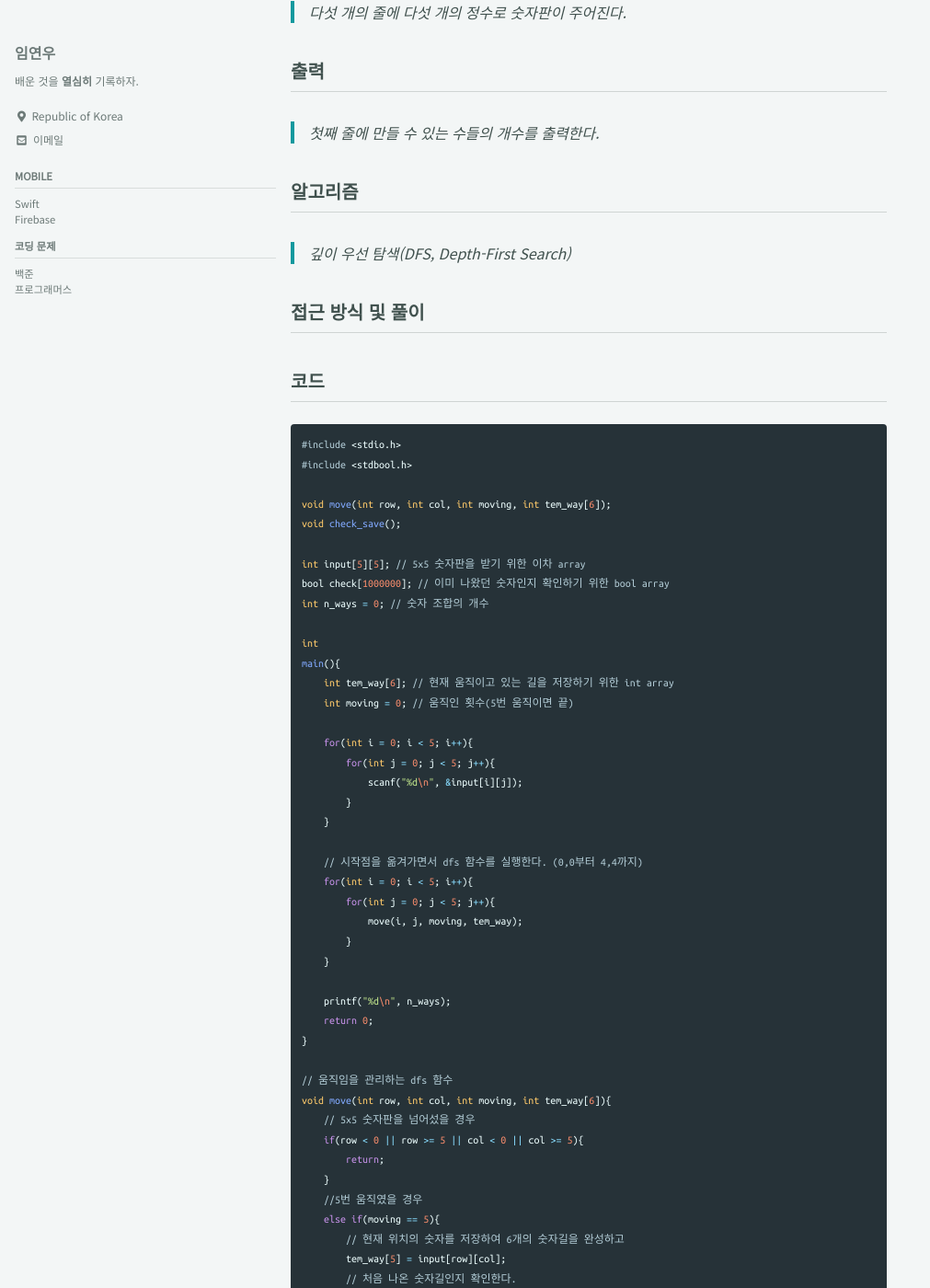
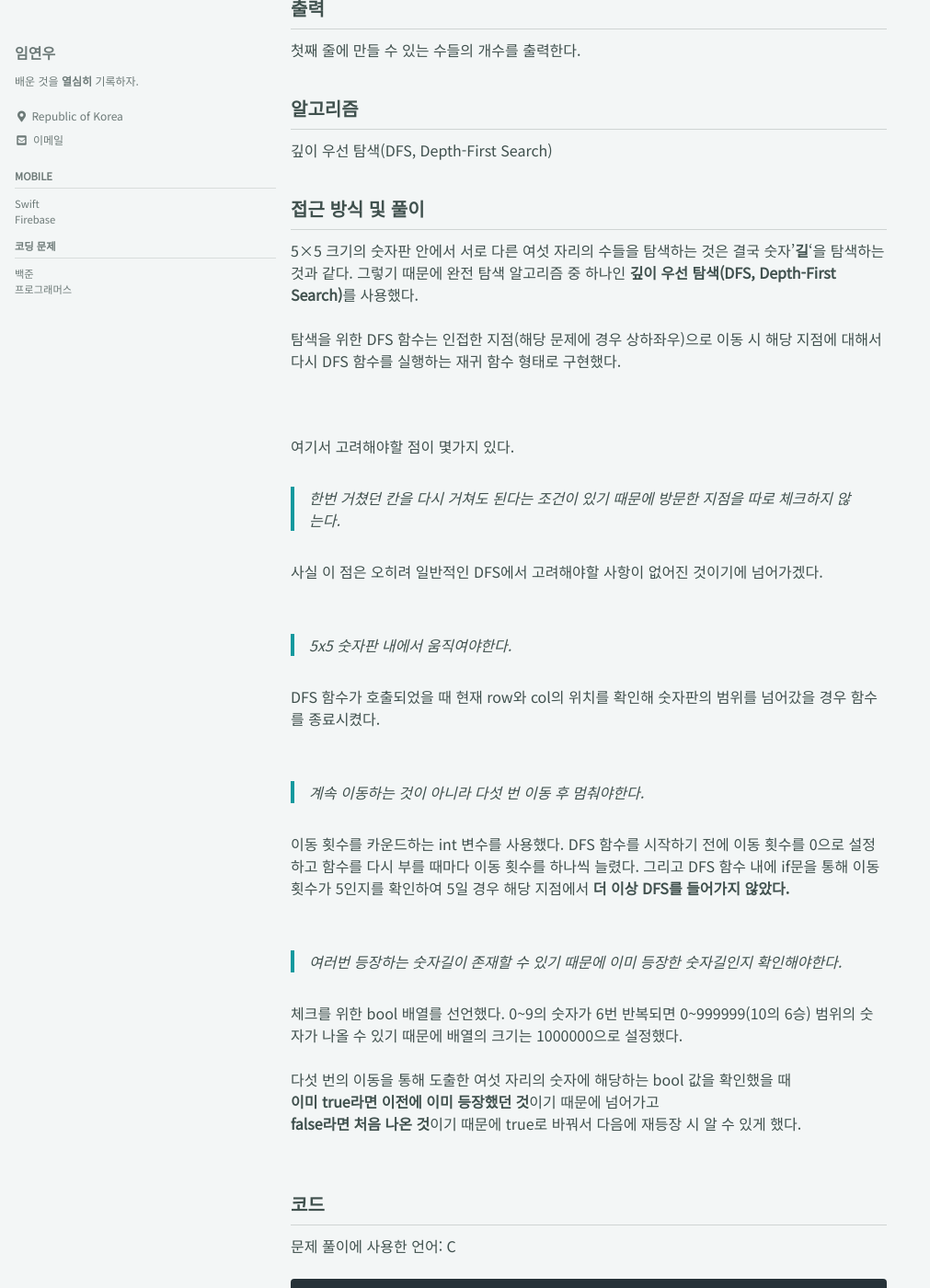
Before and after one commit to terry1213/terry1213.github.io, a Jekyll site: the page built from _posts/2020-08-20-2210.md, in a window 1280 px wide and 1400 px high, scrolled down 630 px. Shown: the whole window at 92% size, without its empty margins (0-1011 px from the left). Built offline with Jekyll 4.4.1, drawn with Linux system fonts in a browser that asks for light colours; cached includes are drawn as plain includes; comment, search, counter and statistics services are not loaded; some of the changed text lies outside the part shown.

Commit message:
백준 2210번 숫자판 점프
백준 2210번 숫자판 점프

```diff
--- a/_posts/2020-08-20-2210.md
+++ b/_posts/2020-08-20-2210.md
@@ -7,31 +7,61 @@ tags:
 - 코딩문제
 ---
 
-문제 풀이에 사용한 언어: C
-
 ## 문제 설명
 
-> 5×5 크기의 숫자판이 있다.<br>
-> 각각의 칸에는 숫자(digit, 0부터 9까지)가 적혀 있다.<br><br>
-> 이 숫자판의 임의의 위치에서 시작해서, 인접해 있는 네 방향으로 다섯 번 이동하면서, 각 칸에 적혀있는 숫자를 차례로 붙이면 6자리의 수가 된다.<br>
-> 이동을 할 때에는 한 번 거쳤던 칸을 다시 거쳐도 되며, 0으로 시작하는 000123과 같은 수로 만들 수 있다.<br><br>
-> 숫자판이 주어졌을 때, 만들 수 있는 서로 다른 여섯 자리의 수들의 개수를 구하는 프로그램을 작성하시오.<br>
+5×5 크기의 숫자판이 있다.<br>
+각각의 칸에는 숫자(digit, 0부터 9까지)가 적혀 있다.<br><br>
+이 숫자판의 임의의 위치에서 시작해서, 인접해 있는 네 방향으로 다섯 번 이동하면서, 각 칸에 적혀있는 숫자를 차례로 붙이면 6자리의 수가 된다.<br>
+이동을 할 때에는 한 번 거쳤던 칸을 다시 거쳐도 되며, 0으로 시작하는 000123과 같은 수로 만들 수 있다.<br><br>
+숫자판이 주어졌을 때, 만들 수 있는 서로 다른 여섯 자리의 수들의 개수를 구하는 프로그램을 작성하시오.<br>
 
 ## 입력
 
-> 다섯 개의 줄에 다섯 개의 정수로 숫자판이 주어진다.
+다섯 개의 줄에 다섯 개의 정수로 숫자판이 주어진다.
 
 ## 출력
 
-> 첫째 줄에 만들 수 있는 수들의 개수를 출력한다.
+첫째 줄에 만들 수 있는 수들의 개수를 출력한다.
 
 ## 알고리즘
 
-> 깊이 우선 탐색(DFS, Depth-First Search)
+깊이 우선 탐색(DFS, Depth-First Search)
 
 ## 접근 방식 및 풀이
+5×5 크기의 숫자판 안에서 서로 다른 여섯 자리의 수들을 탐색하는 것은 결국 숫자'**길**'을 탐색하는 것과 같다.
+그렇기 때문에 완전 탐색 알고리즘 중 하나인 **깊이 우선 탐색(DFS, Depth-First Search)**를 사용했다.<br><br>
+탐색을 위한 DFS 함수는 인접한 지점(해당 문제에 경우 상하좌우)으로 이동 시 해당 지점에 대해서 다시 DFS 함수를 실행하는 재귀 함수 형태로 구현했다.<br><br><br>
 
+여기서 고려해야할 점이 몇가지 있다.
+
+> 한번 거쳤던 칸을 다시 거쳐도 된다는 조건이 있기 때문에 방문한 지점을 따로 체크하지 않는다.
+
+사실 이 점은 오히려 일반적인 DFS에서 고려해야할 사항이 없어진 것이기에 넘어가겠다.
+<br><br>
+
+> 5x5 숫자판 내에서 움직여야한다.
+
+DFS 함수가 호출되었을 때 현재 row와 col의 위치를 확인해 숫자판의 범위를 넘어갔을 경우 함수를 종료시켰다.
+<br><br>
+
+> 계속 이동하는 것이 아니라 다섯 번 이동 후 멈춰야한다.
+
+이동 횟수를 카운드하는 int 변수를 사용했다.
+DFS 함수를 시작하기 전에  이동 횟수를 0으로 설정하고 함수를 다시 부를 때마다 이동 횟수를 하나씩 늘렸다.
+그리고 DFS 함수 내에 if문을 통해 이동 횟수가 5인지를 확인하여 5일 경우 해당 지점에서 **더 이상 DFS를 들어가지 않았다.**
+<br><br>
+
+>  여러번 등장하는 숫자길이 존재할 수 있기 때문에 이미 등장한 숫자길인지 확인해야한다.
+
+체크를 위한 bool 배열를 선언했다.
+0~9의 숫자가 6번 반복되면 0~999999(10의 6승) 범위의 숫자가 나올 수 있기 때문에 배열의 크기는 1000000으로 설정했다.<br><br>
+다섯 번의 이동을 통해 도출한 여섯 자리의 숫자에 해당하는 bool 값을 확인했을 때<br>
+**이미 true라면 이전에 이미 등장했던 것**이기 때문에 넘어가고<br>
+**false라면 처음 나온 것**이기 때문에 true로 바꿔서 다음에 재등장 시 알 수 있게 했다.
+<br><br>
 ## 코드
+문제 풀이에 사용한 언어: C
+
 {% highlight c %}
 #include <stdio.h>
 #include <stdbool.h>
```
